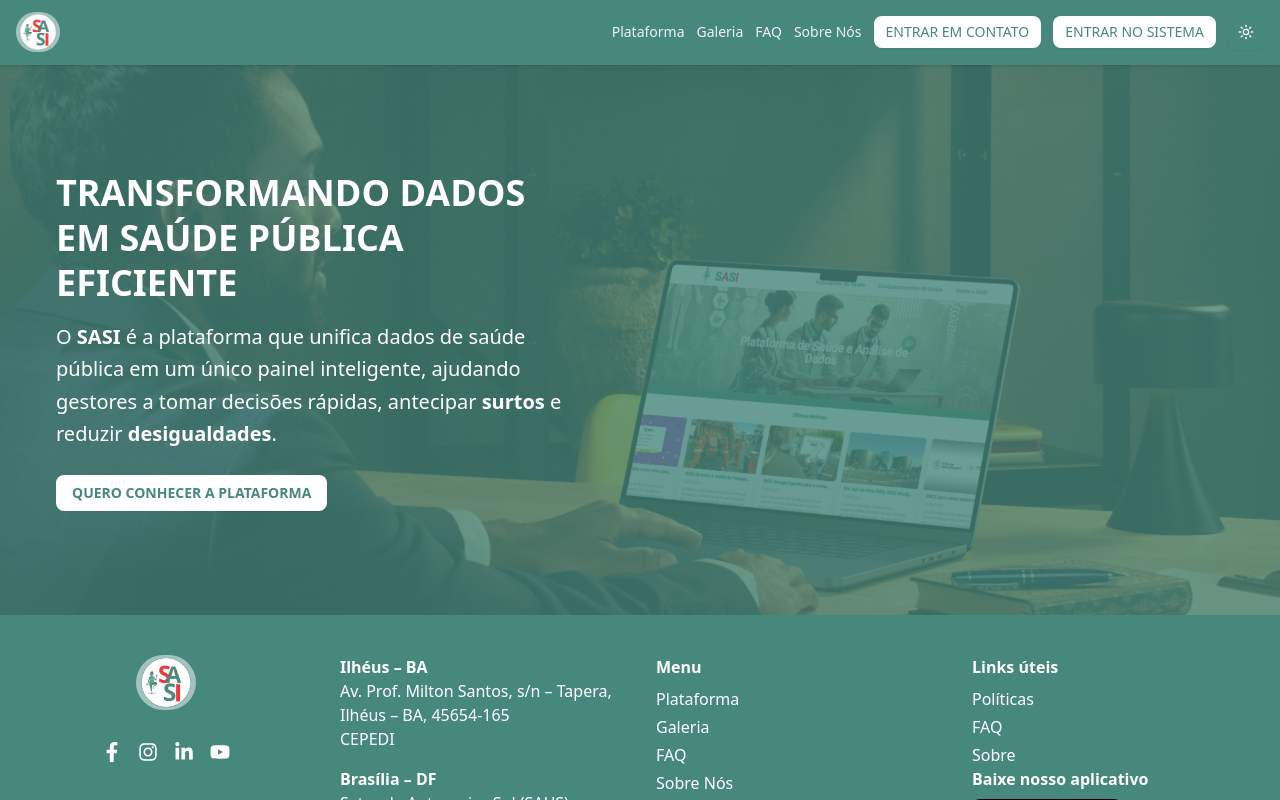
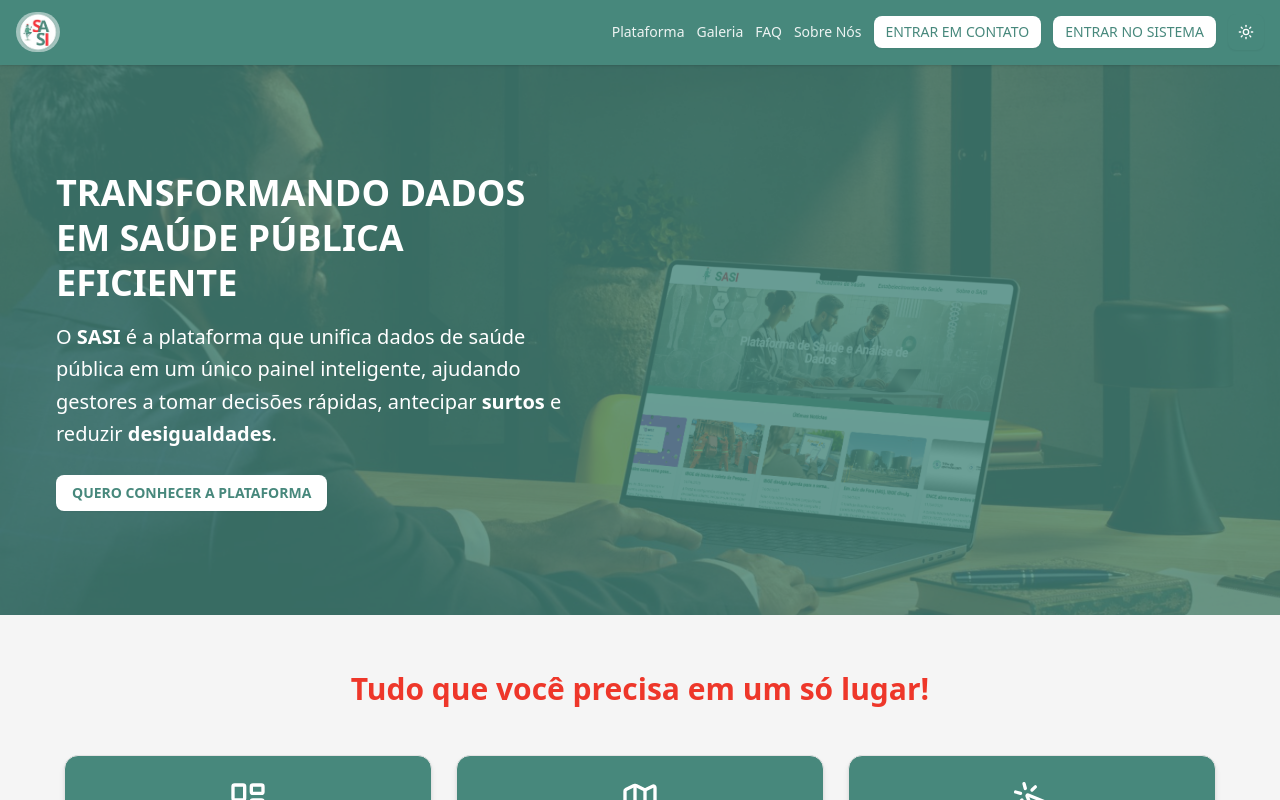
Before and after one commit to sasi-team/sasi-frontend, a Next.js app: page / in a window 1280 px wide. Shown: the top 800 px of the page. Built offline with nearby package versions, Linux system fonts and the light colour scheme.

Commit message:
feat: Adiciona seção FeatureSection à Landing Page

```diff
--- a/src/app/(public)/page.tsx
+++ b/src/app/(public)/page.tsx
@@ -1,9 +1,14 @@
 import Hero from "@/sections/Hero";
+import FeatureSection from "@/sections/FeatureSection";
 
 export default function HomePage() {
   return (
     <div className="space-y-12">
+      {/* Seção Hero */}
       <Hero />
+
+      { /* Seção 1 */}
+      <FeatureSection />
     </div>
   );
 }
```
